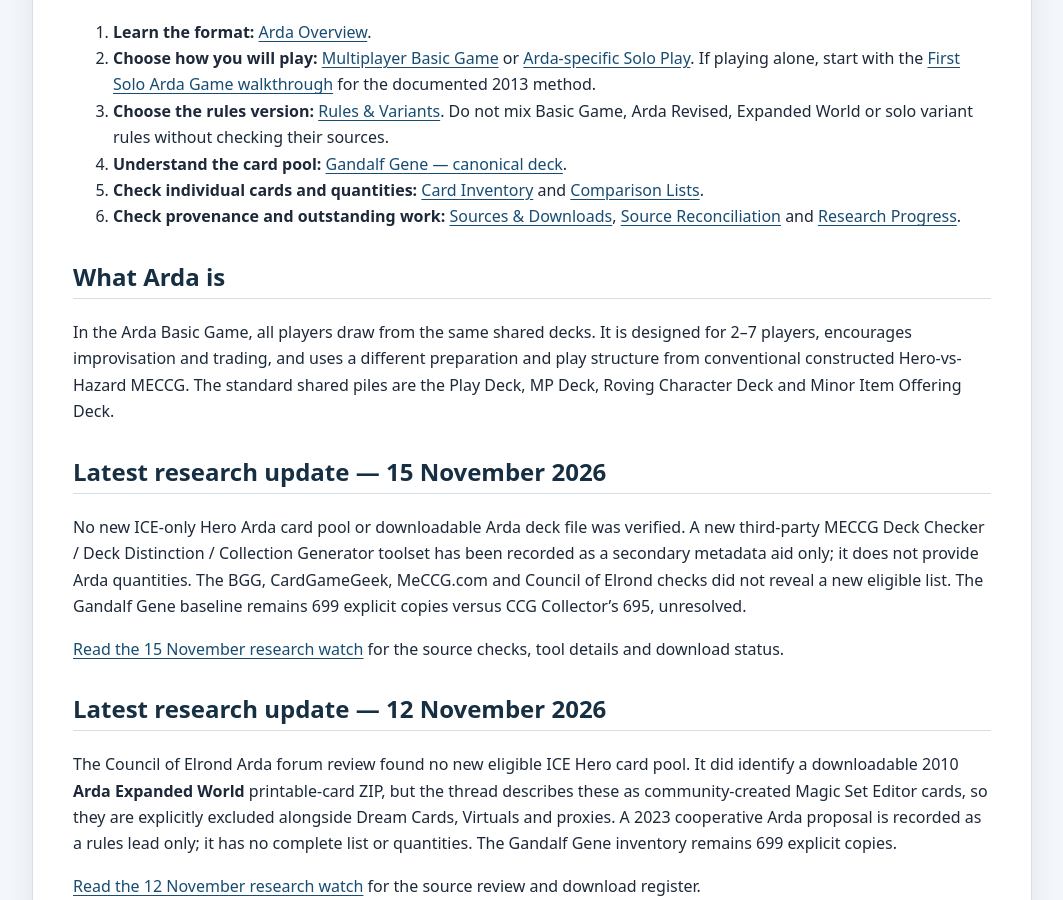
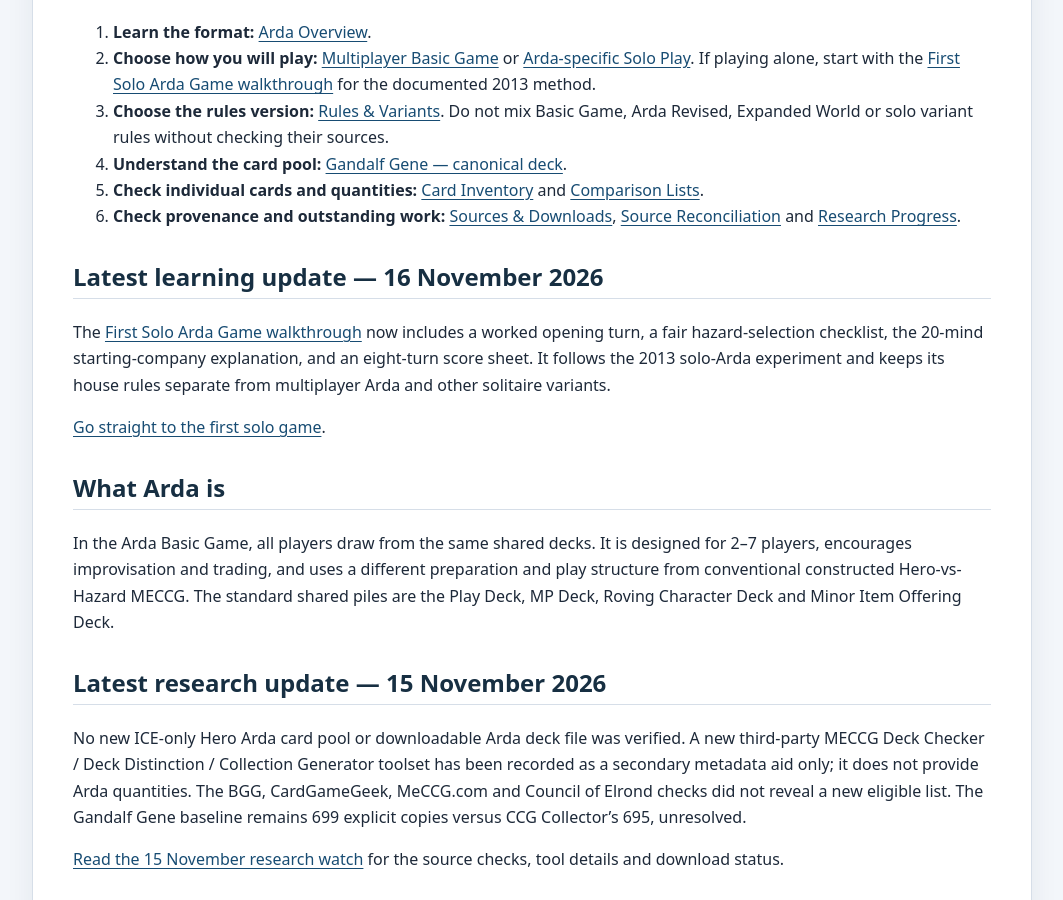
Before and after one commit to JamSpot/meccg-arda-master-database, a Jekyll site: the page built from index.md, in a window 1280 px wide and 900 px high, scrolled down 1040 px. Shown: the whole window, without its empty margins (108-1171 px from the left). Built offline with Jekyll 4.4.1, drawn with Linux system fonts in a browser that asks for light colours.

Commit message:
Surface new practical solo Arda learning route on homepage

```diff
--- a/index.md
+++ b/index.md
@@ -29,6 +29,12 @@ This site teaches and documents **Arda format**: the shared-deck multiplayer gam
 4. **Understand the card pool:** [Gandalf Gene — canonical deck](docs/gandalf-gene.html).
 5. **Check individual cards and quantities:** [Card Inventory](docs/card-inventory.html) and [Comparison Lists](docs/comparison-lists.html).
 6. **Check provenance and outstanding work:** [Sources & Downloads](docs/sources.html), [Source Reconciliation](docs/source-reconciliation.html) and [Research Progress](docs/research-progress.html).
+
+## Latest learning update — 16 November 2026
+
+The [First Solo Arda Game walkthrough](docs/arda-solo-first-game.html) now includes a worked opening turn, a fair hazard-selection checklist, the 20-mind starting-company explanation, and an eight-turn score sheet. It follows the 2013 solo-Arda experiment and keeps its house rules separate from multiplayer Arda and other solitaire variants.
+
+[Go straight to the first solo game](docs/arda-solo-first-game.html).
 
 ## What Arda is
 
```
